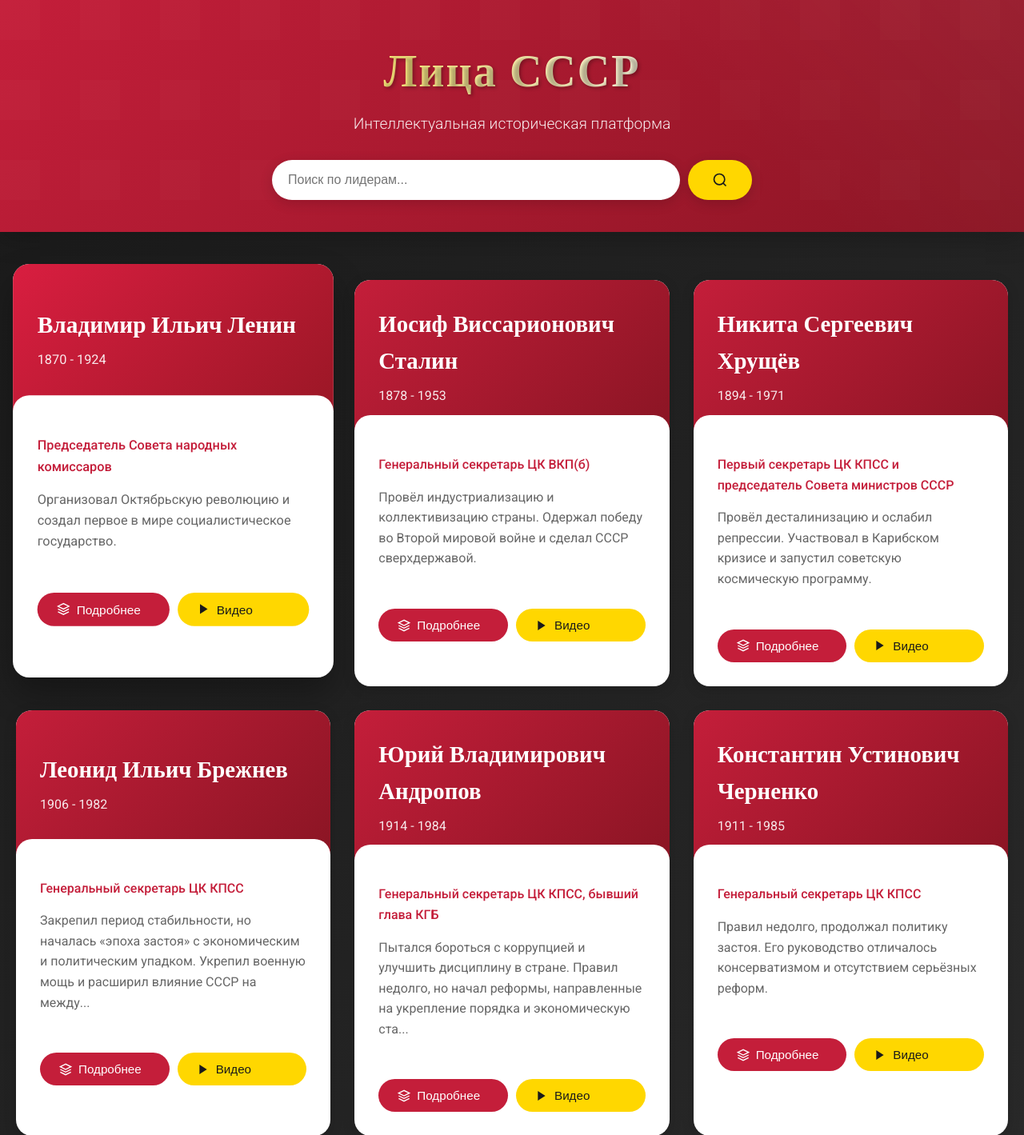
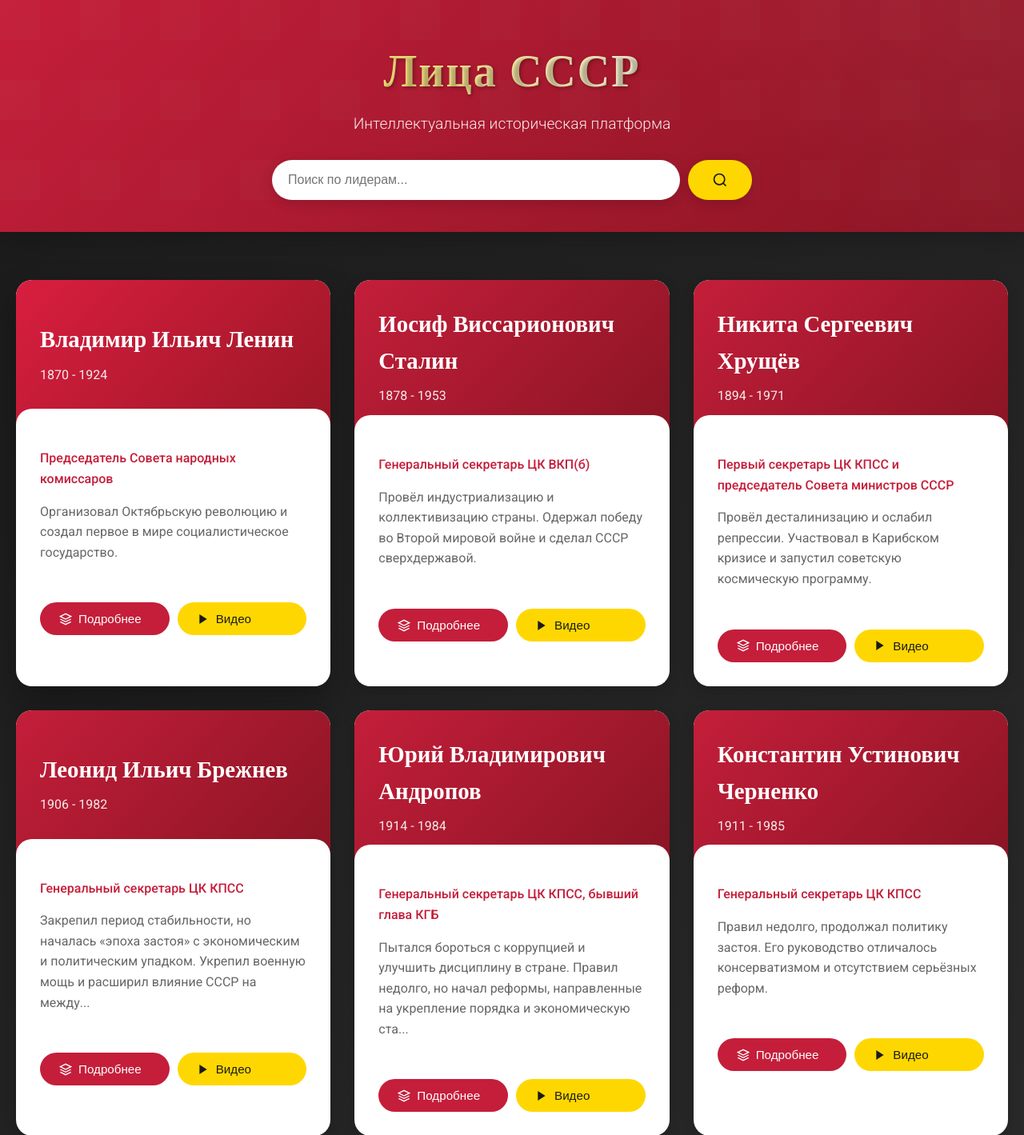
Before and after one commit to VisageDvachevsky/USSSR, a Flask app: page / in a window 1280 px wide, with the pointer over the restyled element. Shown: the top 1419 px of the page at 80% size. Run offline with Flask 3, Linux system fonts and the light colour scheme; data comes from the database, SQL or seed files in the repository.

Commit message:
fix: Remove conflicting pulse animation on card hover to eliminate flicker
The card animation was flickering due to conflicting CSS animation rules:
- fadeInUp animation on page load (line 100)
- pulse animation on hover (line 105) was overriding the initial animation
- transition + transform on hover (line 139) was also conflicting

Removed the pulse animation on hover and now relying solely on the
existing transition + transform approach for smooth hover effects.

Fixes #5

🤖 Generated with [Claude Code](https://claude.com/claude-code)

Co-Authored-By: Claude <noreply@anthropic.com>

```diff
--- a/frontend/static/css/animations.css
+++ b/frontend/static/css/animations.css
@@ -101,9 +101,7 @@
     animation-delay: calc(var(--card-index, 0) * 0.1s);
 }
 
-.leader-card:hover {
-    animation: pulse 0.5s ease-in-out;
-}
+/* Removed conflicting pulse animation on hover - using transition instead */
 
 /* Smooth hover effects */
 .btn {
```
